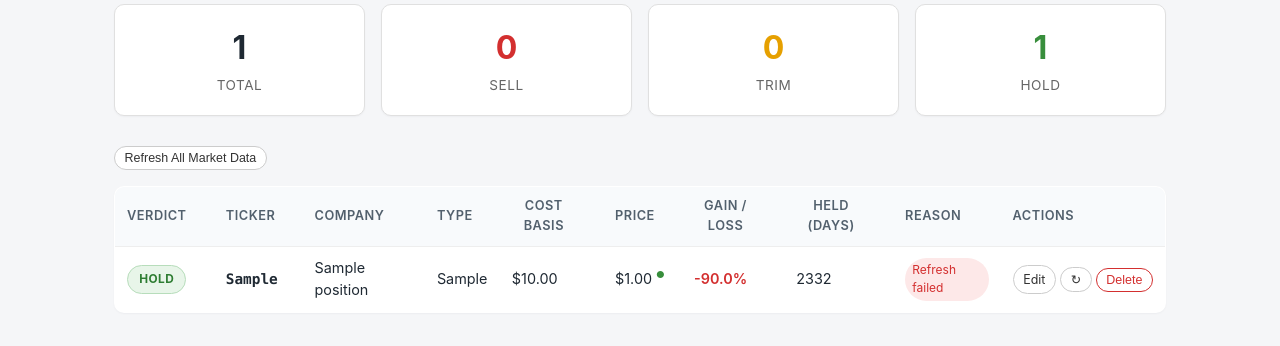
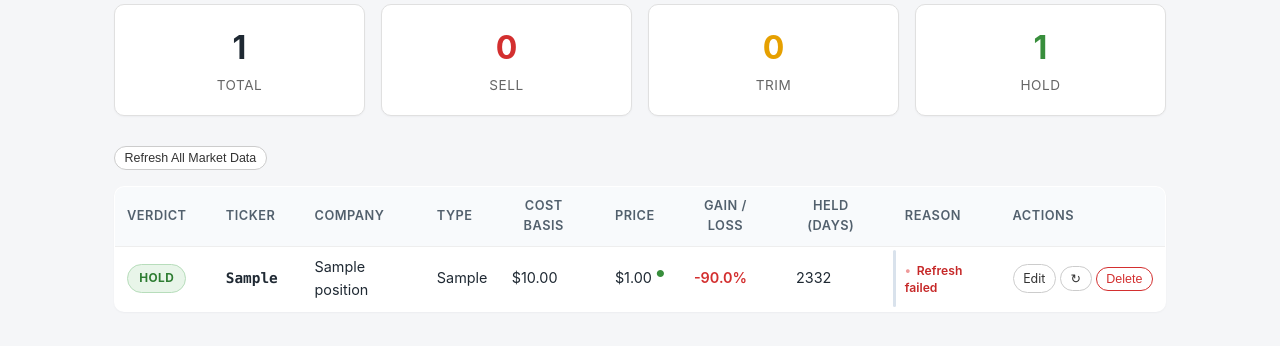
Before and after one commit to ryankmcintyre/StockSentinal, a FastAPI app: page / in a window 1280 px wide. Shown: the part 185-531 px from the top of the page. Run offline with FastAPI, Linux system fonts and the light colour scheme; tables that the repository leaves empty hold one stand-in row (values such as "Sample post").

Commit message:
Refine reason column styling
Agent-Logs-Url: https://github.com/ryankmcintyre/StockSentinal/sessions/2627ccc2-fb6b-4ad0-b85f-506f161c7228

Co-authored-by: ryankmcintyre <1696746+ryankmcintyre@users.noreply.github.com>

```diff
--- a/app/static/styles.css
+++ b/app/static/styles.css
@@ -269,16 +269,40 @@ h3 {
 
 .reason {
     max-width: 220px;
+    position: relative;
+    padding-left: 0.8rem;
+}
+
+.reason::before {
+    content: "";
+    position: absolute;
+    left: 0;
+    top: 0.2rem;
+    bottom: 0.2rem;
+    width: 3px;
+    border-radius: 999px;
+    background: #d9e2ec;
 }
 
 .rule-tag {
+    display: block;
+    padding: 0;
+    border-radius: 0;
+    font-size: 0.76rem;
+    margin: 0;
+    color: #334155;
+    line-height: 1.4;
+}
+
+.rule-tag + .rule-tag {
+    margin-top: 0.35rem;
+}
+
+.rule-tag::before {
+    content: "•";
     display: inline-block;
-    background: #f0f0f0;
-    padding: 0.18rem 0.45rem;
-    border-radius: 999px;
-    font-size: 0.75rem;
-    margin: 0.1rem 0;
-    color: #444;
+    width: 0.75rem;
+    color: #94a3b8;
 }
 
 /* --- Actions --- */
@@ -495,14 +519,22 @@ h3 {
 /* --- Error rule tag --- */
 
 .rule-tag-error {
-    background: #fde8e8;
-    color: #d32f2f;
+    color: #c62828;
+    font-weight: 600;
     cursor: help;
 }
 
+.rule-tag-error::before {
+    color: #ef9a9a;
+}
+
 .rule-tag-refreshing {
-    background: #edf0f5;
     color: #4a5568;
+    font-weight: 600;
+}
+
+.rule-tag-refreshing::before {
+    color: #a0aec0;
 }
 
 /* --- Form hint text --- */
```
